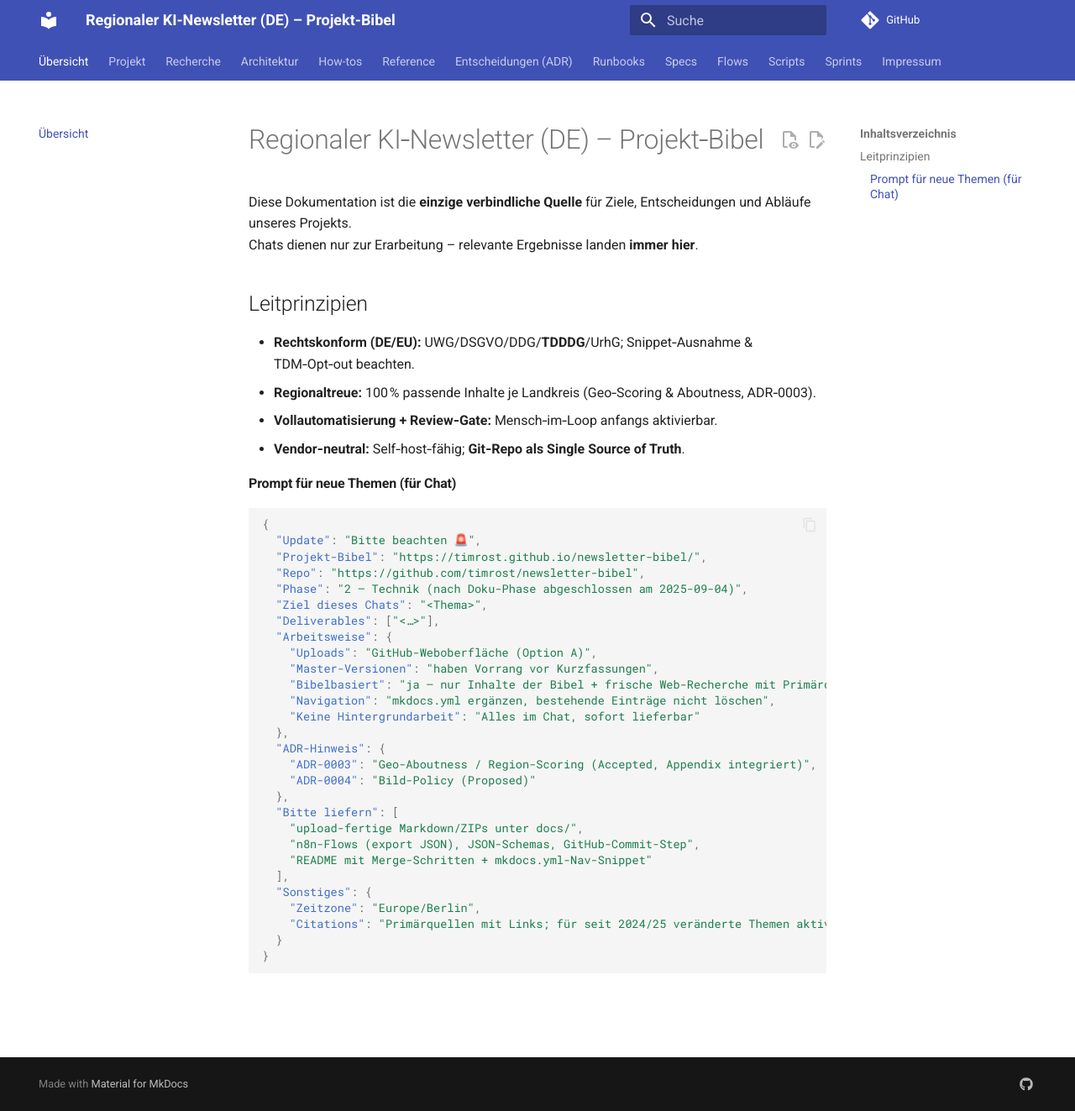
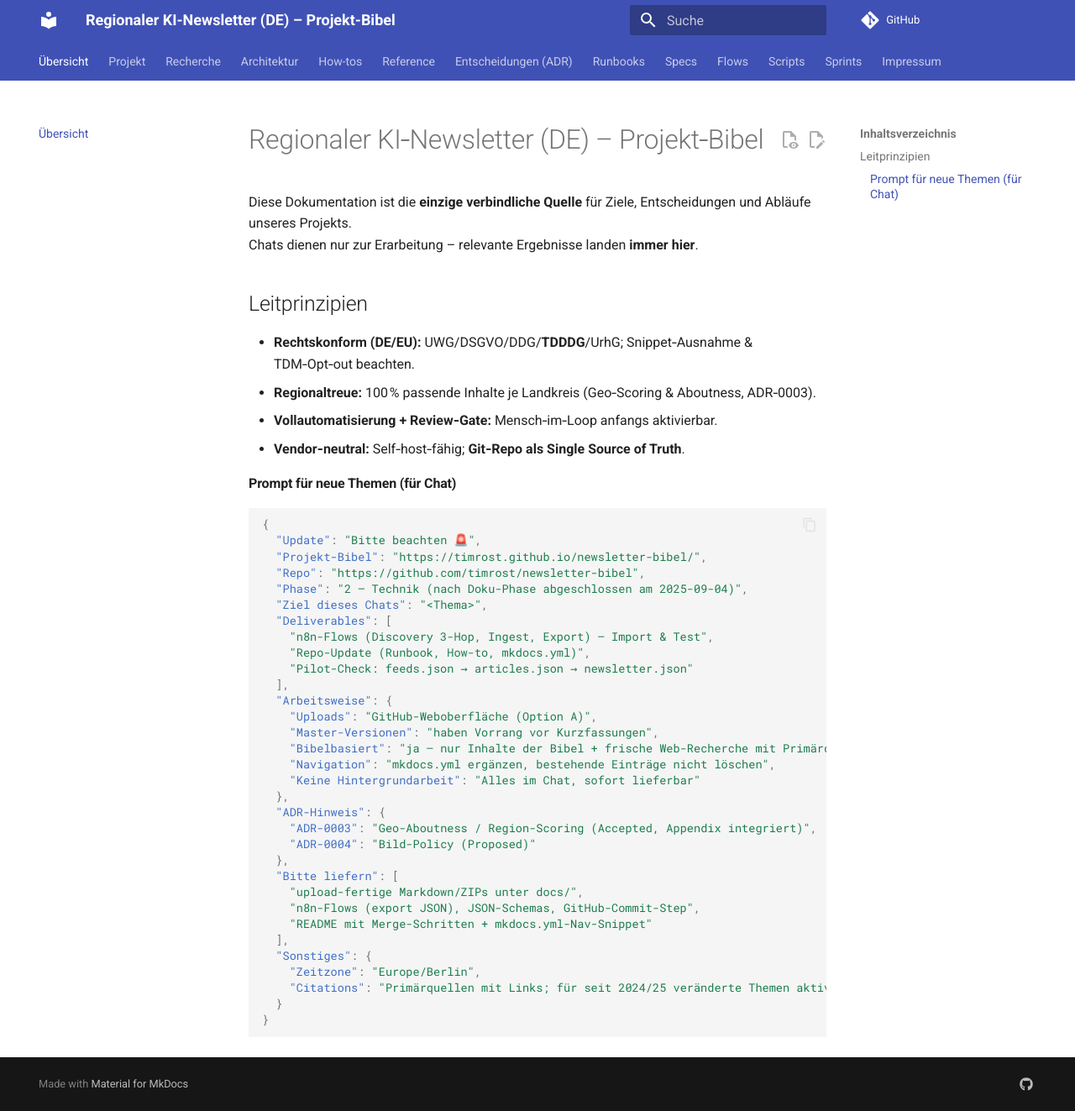
Before and after one commit to timrost/newsletter-bibel, an MkDocs documentation site: the page built from docs/index.md, in a window 1280 px wide and 1323 px high. Shown: the whole window at 84% size. Built offline with MkDocs 1.6.1 and Material for MkDocs 9.7.7, drawn with Linux system fonts in a browser that asks for light colours; comment, search, counter and statistics services are not loaded.

Commit message:
Update index.md

```diff
--- a/docs/index.md
+++ b/docs/index.md
@@ -17,7 +17,11 @@ Chats dienen nur zur Erarbeitung – relevante Ergebnisse landen **immer hier**.
   "Repo": "https://github.com/timrost/newsletter-bibel",
   "Phase": "2 – Technik (nach Doku-Phase abgeschlossen am 2025-09-04)",
   "Ziel dieses Chats": "<Thema>",
-  "Deliverables": ["<…>"],
+  "Deliverables": [
+    "n8n-Flows (Discovery 3-Hop, Ingest, Export) – Import & Test",
+    "Repo-Update (Runbook, How-to, mkdocs.yml)",
+    "Pilot-Check: feeds.json → articles.json → newsletter.json"
+  ],
   "Arbeitsweise": {
     "Uploads": "GitHub-Weboberfläche (Option A)",
     "Master-Versionen": "haben Vorrang vor Kurzfassungen",
```
